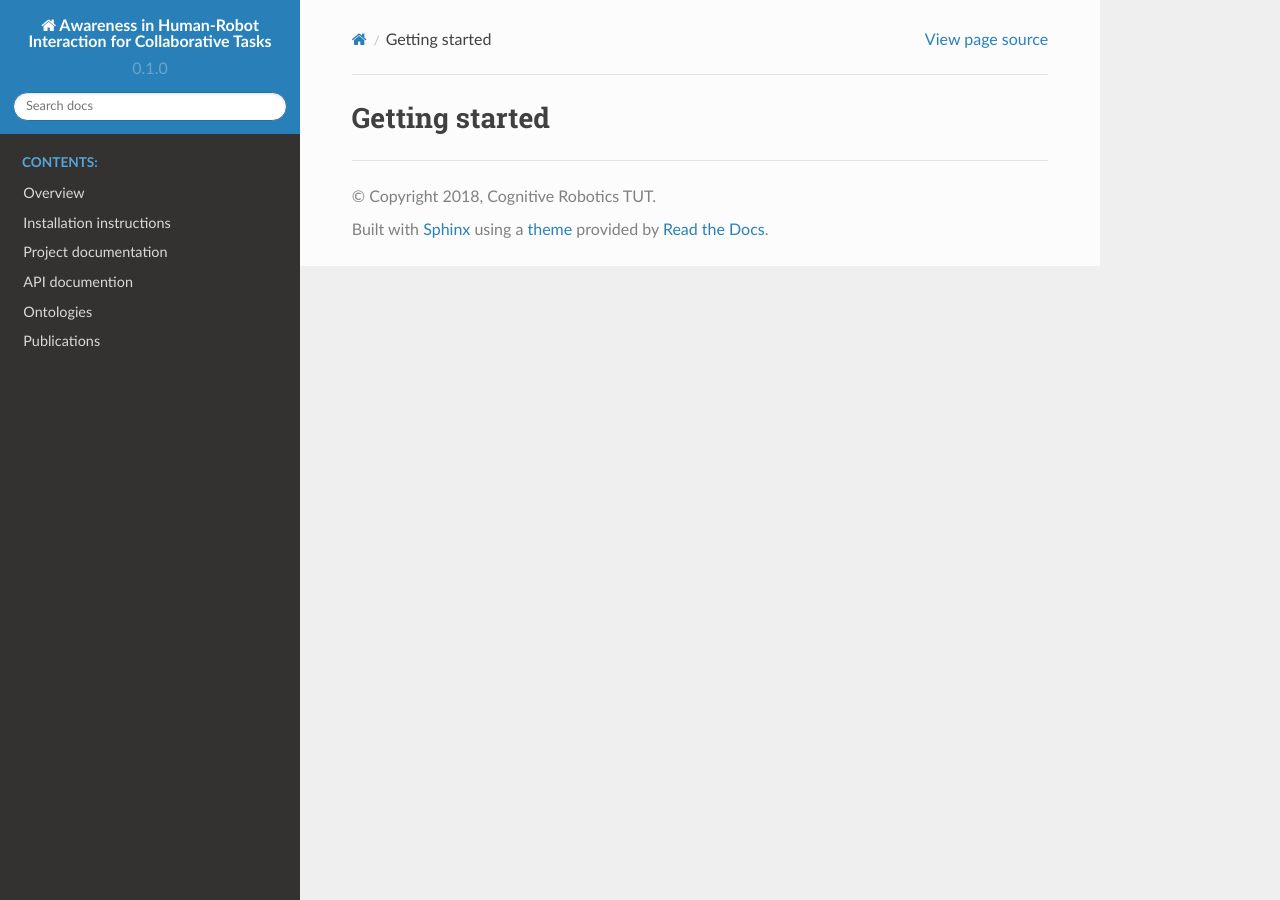
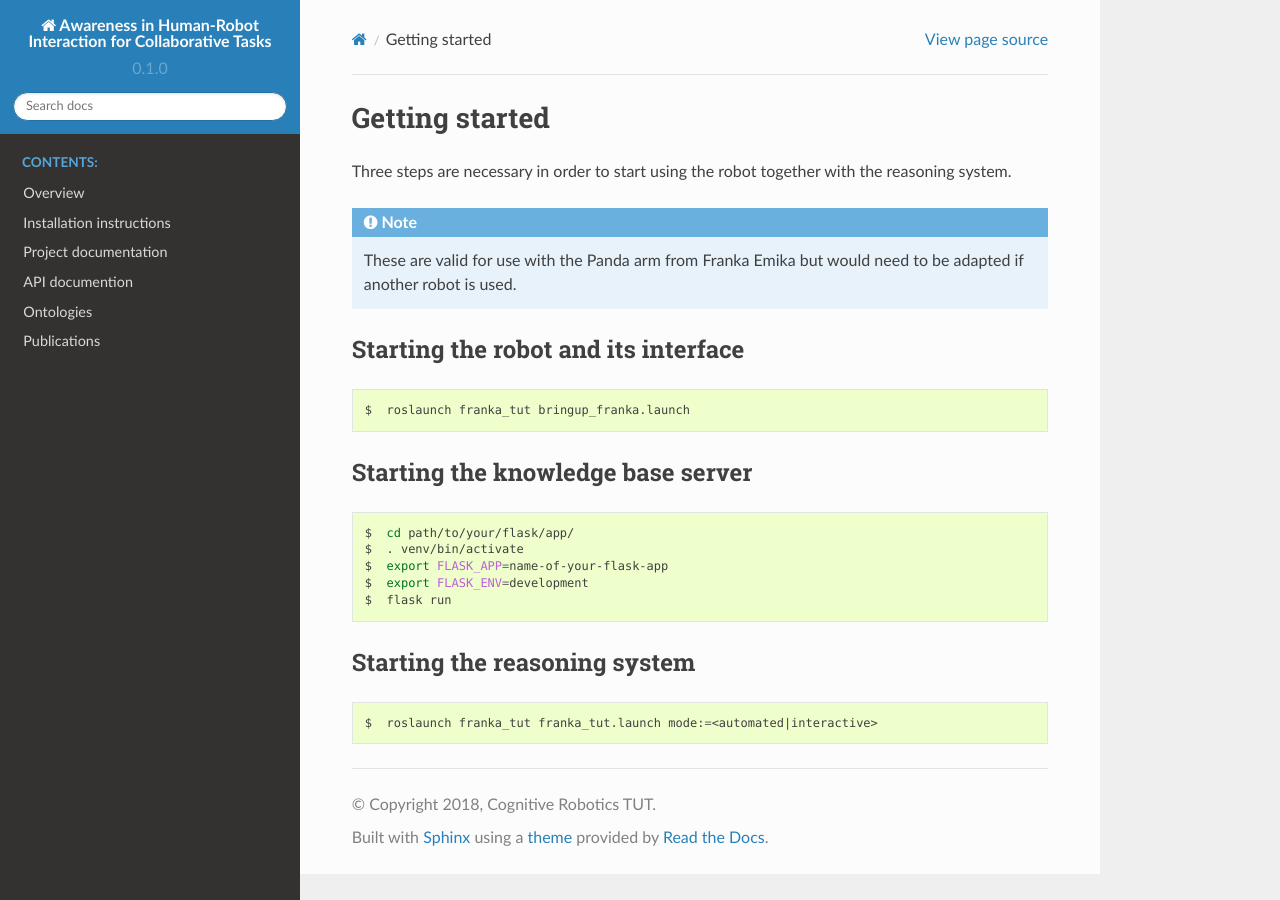
Before and after one commit to Zorrander/cogrob-tut-hri, a Sphinx documentation site: the page built from docs/source/getting_started.rst, in a window 1280 px wide. Built offline with Sphinx 7.4.7 and the Read the Docs theme 2.0.0, drawn with Linux system fonts in a browser that asks for light colours.

Commit message:
update docs

```diff
--- a/docs/source/getting_started.rst
+++ b/docs/source/getting_started.rst
@@ -2,3 +2,38 @@
 
 Getting started
 ===============
+
+Three steps are necessary in order to start using the robot together with the reasoning system.
+
+.. note::
+
+   These are valid for use with the Panda arm from Franka Emika but would need to be adapted if another robot is used.
+
+
+Starting the robot and its interface
+^^^^^^^^^^^^^^^^^^^^^^^^^^^^^^^^^^^^
+
+.. code-block:: shell
+
+    $  roslaunch franka_tut bringup_franka.launch
+
+Starting the knowledge base server
+^^^^^^^^^^^^^^^^^^^^^^^^^^^^^^^^^^
+
+
+.. code-block:: shell
+
+    $  cd path/to/your/flask/app/
+    $  . venv/bin/activate
+    $  export FLASK_APP=name-of-your-flask-app
+    $  export FLASK_ENV=development
+    $  flask run
+
+
+Starting the reasoning system
+^^^^^^^^^^^^^^^^^^^^^^^^^^^^^
+
+
+.. code-block:: shell
+
+    $  roslaunch franka_tut franka_tut.launch mode:=<automated|interactive>
```
Also changed, not shown: docs/source/demo.rst (+9 -0 lines), docs/source/teaching.rst (+22 -0 lines).
